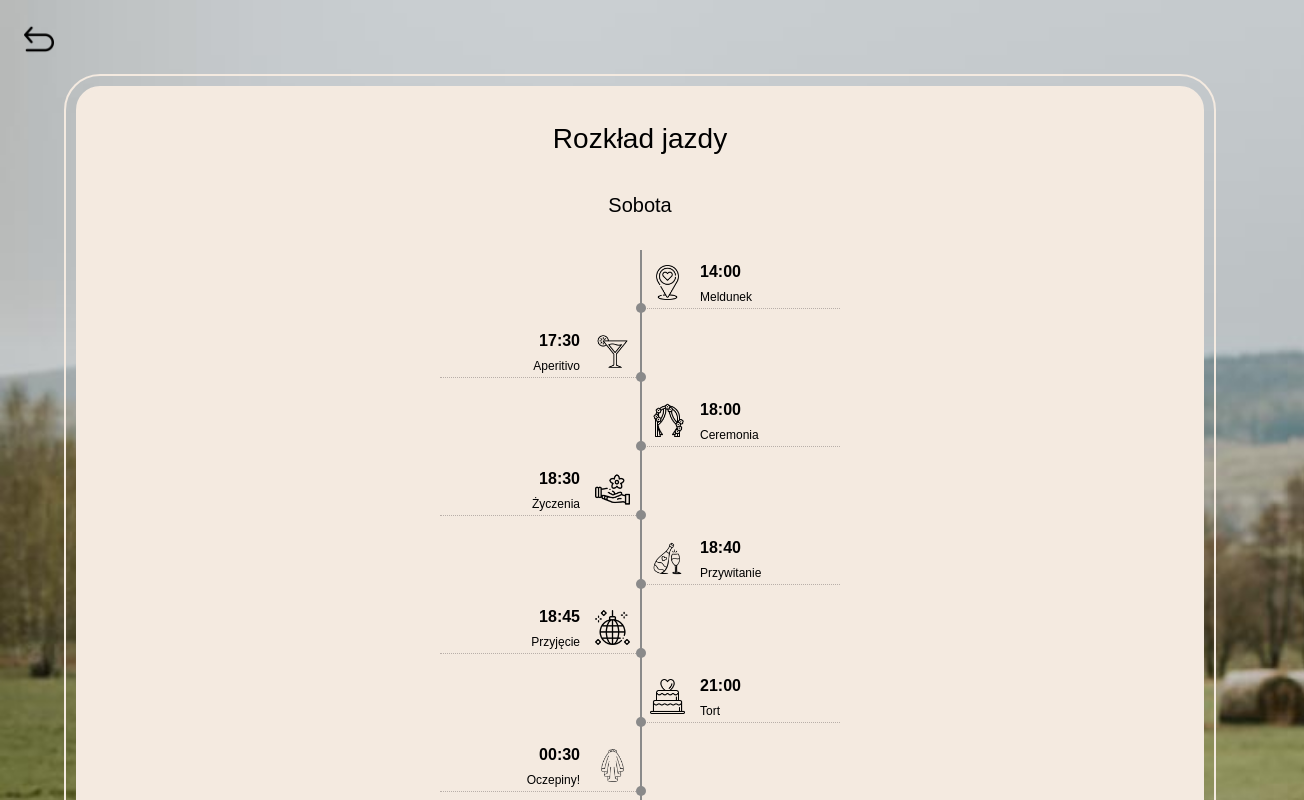
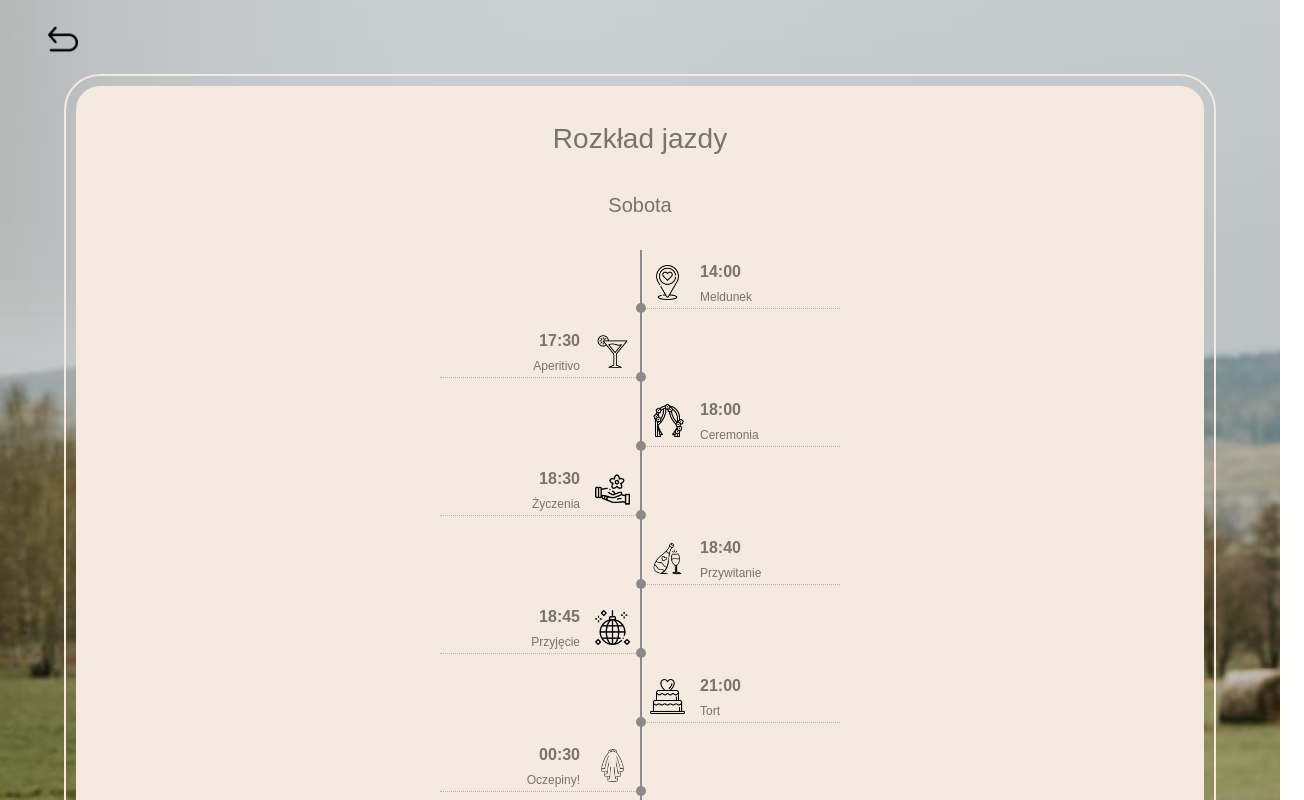
Before and after one commit to Zorzin/WeddingApp, a Next.js app: page /plan in a window 1280 px wide. Shown: the top 800 px of the page, 1304 px wide, since content can reach past the window. Built offline with nearby package versions, Linux system fonts and the light colour scheme; a web font is replaced by a local one.

Commit message:
Remove old css, fix back button, change font color

```diff
--- a/src/app/globals.css
+++ b/src/app/globals.css
@@ -40,6 +40,11 @@ body {
   -o-background-size: cover;
 }
 
+body p, h1, div{
+
+  color: rgba(87, 80, 80, 0.78);
+}
+
 .main-text h1{
   font-size: 3vh;
 }
--- a/src/app/menu/menu.css
+++ b/src/app/menu/menu.css
@@ -26,7 +26,7 @@
 }
 
 .menu-line{
-    background: linear-gradient(#000, #000) no-repeat center/2px 100%;
+    background: linear-gradient(rgba(87, 80, 80, 0.38), rgba(87, 80, 80, 0.38)) no-repeat center/2px 100%;
     height: 25px;
 }
 
--- a/src/app/menu/page.tsx
+++ b/src/app/menu/page.tsx
@@ -17,8 +17,8 @@ export default function Menu() {
 
     return (
         <div className="w-full items-center flex flex-col min-h-screen mb-10">
-            <div className="text-left w-full ml-12 mt-6">
-                <div><Image src={"/undo.png"} alt="arrow" height={30} width={30} unoptimized onClick={GoBack}/> </div>
+            <div className="text-left w-full">
+                <div  className="ml-12 mt-6"><Image src={"/undo.png"} alt="arrow" height={30} width={30} unoptimized onClick={GoBack}/> </div>
             </div>
             <div className="menu-body">
                 <div className="menu-content">
--- a/src/app/plan/page.tsx
+++ b/src/app/plan/page.tsx
@@ -14,8 +14,8 @@ export default function Plan() {
 
     return (
         <div className="w-full items-center flex flex-col">
-            <div className="text-left w-full ml-12 mt-6">
-                <div><Image src={"/undo.png"} alt="arrow" height={30} width={30} unoptimized onClick={GoBack}/></div>
+            <div className="text-left w-full">
+                <div className="ml-12 mt-6"><Image src={"/undo.png"} alt="arrow" height={30} width={30} unoptimized onClick={GoBack}/></div>
             </div>
             <div className="planBody">
                 <div className="planBody-content">
--- a/src/app/plan/plan.css
+++ /dev/null
@@ -1,137 +0,0 @@
-.plan-day-div {
-    margin: 20px;
-}
-
-.planBody {
-    color: #000000;
-    margin: 50px 20px 20px;
-    padding: 10px;
-    justify-content: center;
-    align-items: center;
-    border-radius: 36px;
-    border: 2px solid rgb(244, 234, 224);
-    width: 90%;
-}
-
-.planBody-content{
-    background-color: rgb(244, 234, 224);
-    border: 2px solid rgb(244, 234, 224);
-    border-radius: 24px;
-}
-
-.timeline-container {
-    text-align: center;
-    margin-bottom: 80px;
-    font-size: 20px;
-}
-
-.timeline-container h1 {
-    font-size: 3em;
-    font-weight: 300;
-    margin-bottom: 20px;
-}
-
-.timeline {
-    display: flex;
-    flex-direction: column;
-    align-items: center;
-    position: relative;
-}
-
-.timeline::before {
-    content: '';
-    position: absolute;
-    left: 50%;
-    top: 0;
-    bottom: 0;
-    width: 2px;
-    background-color: #000;
-    transform: translateX(-50%);
-}
-
-.timeline-event {
-    display: flex;
-    align-items: center;
-    margin: 15px 0 0 0;
-    width: 100%;
-    max-width: 600px;
-}
-
-.time, .description {
-    flex: 1;
-}
-
-.icon-left{
-    margin-left: 20px;
-}
-
-.time {
-    text-align: right;
-    padding-right: 20px;
-}
-
-.icon {
-    text-align: center;
-}
-
-.icon img {
-    width: 30px;
-    height: 30px;
-}
-
-.description {
-    text-align: left;
-    padding-left: 20px;
-}
-
-.timeline-event:nth-child(even) .time {
-    order: 3;
-    text-align: left;
-    padding-left: 60px;
-    padding-right: 0;
-}
-
-.timeline-event:nth-child(even) .description {
-    order: 1;
-    text-align: left;
-    padding-left: 20px;
-}
-
-.timeline-event:nth-child(even) .icon {
-    margin-left: 20px;
-}
-
-.timeline-event:nth-child(odd) .time {
-    order: 1;
-    text-align: right;
-    padding-left: 20px;
-}
-
-.timeline-event:nth-child(odd) .description {
-    order: 3;
-    text-align: left;
-    padding-left: 20px;
-}
-
-
-.timeline-event:nth-child(odd) .icon {
-    order: 3;
-    text-align: left;
-    padding-left: 60px;
-    padding-right: 0;
-}
-
-.timeline-day{
-    margin-bottom: 30px;
-    margin-top: 30px;
-    font-size: 2.5vh;
-}
-
-.timeline-header{
-    font-size: 3.5vh;
-    margin-top: 30px;
-}
-
-.description{
-    font-size: 1.5vh;
-}
```
